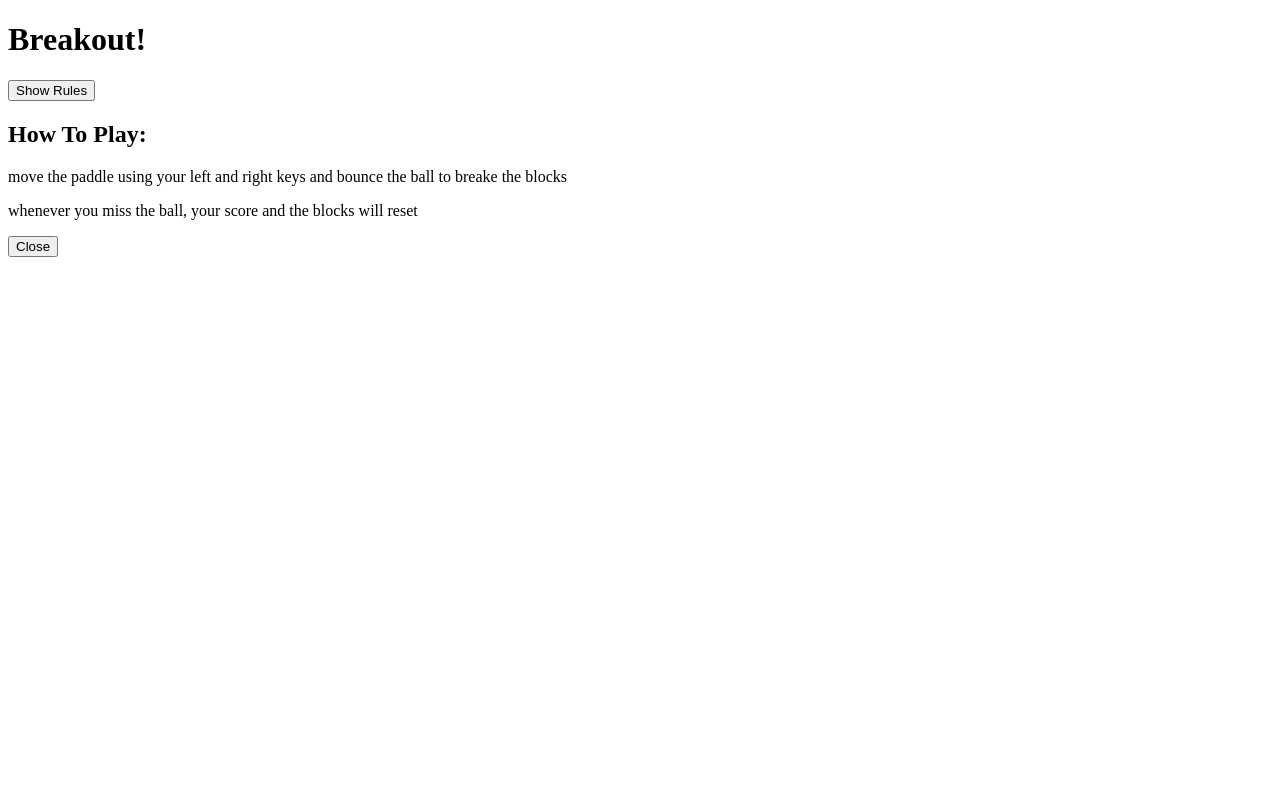
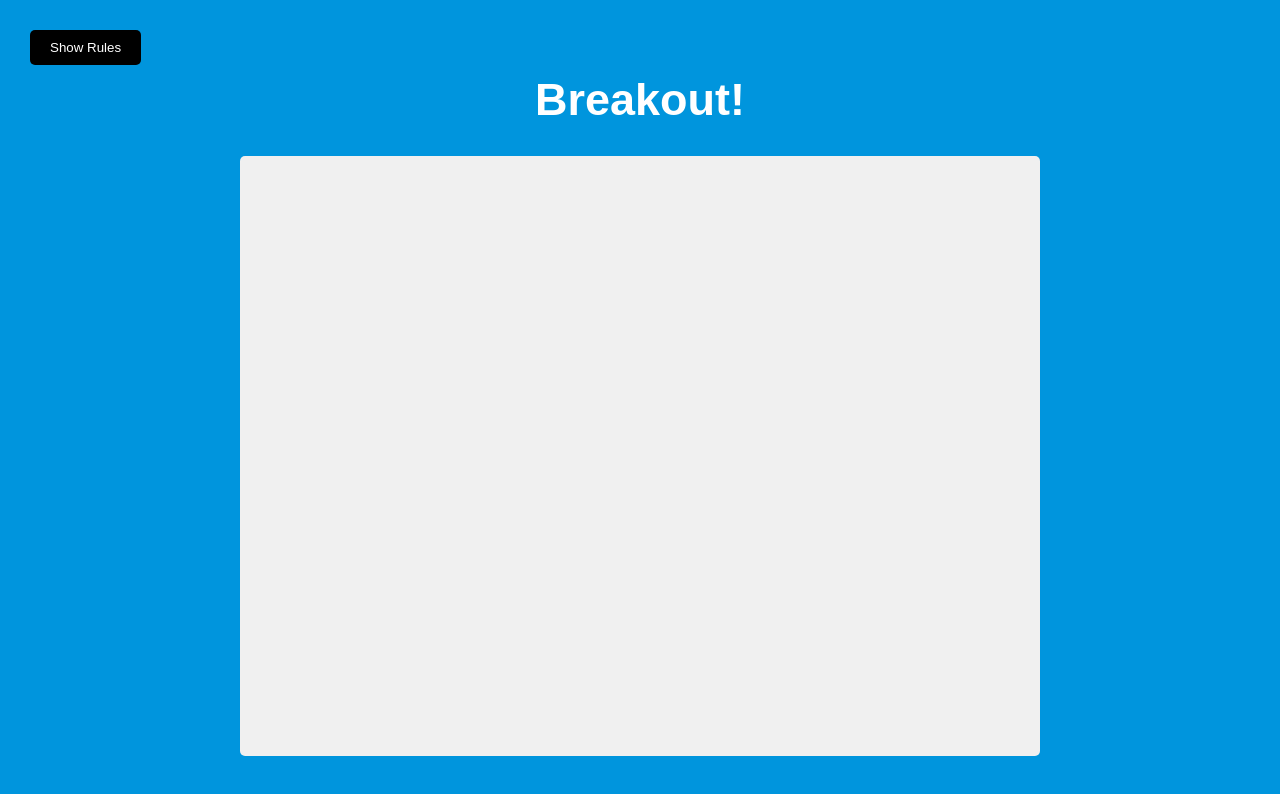
Before and after one commit to naregkaramardian/Breakout, a plain HTML site: page index.html in a window 1280 px wide. Drawn offline with Linux system fonts and the light colour scheme.

Commit message:
added styles for the breakout game

```diff
--- a/index.html
+++ b/index.html
@@ -3,6 +3,7 @@
   <head>
     <meta charset="UTF-8">
     <meta name="viewport" content="width=device-width, initial-scale=1.0">
+    <link rel="stylesheet" href="styles.css" />
     <title>Breakout</title>
   </head>
   <body>
--- /dev/null
+++ b/styles.css
@@ -0,0 +1,70 @@
+* {
+    box-sizing: border-box;
+  }
+
+  body {
+    background-color: #0095dd;
+    display: flex;
+    flex-direction: column;
+    align-items: center;
+    justify-content: center;
+    font-family: Arial, Helvetica, sans-serif;
+    min-height: 100vh;
+    margin: 0;
+  }
+
+  h1 {
+    font-size: 45px;
+    color: #fff;
+  }
+
+  canvas {
+    background: #f0f0f0;
+    display: block;
+    border-radius: 5px;
+  }
+
+  .btn {
+    cursor: pointer;
+    border: 0;
+    padding: 10px 20px;
+    background: #000;
+    color: #fff;
+    border-radius: 5px;
+  }
+
+  .btn:focus {
+    outline: 0;
+  }
+
+  .btn:hover {
+    background: #222;
+  }
+
+  .btn:active {
+    transform: scale(0.98);
+  }
+
+  .rules-btn {
+    position: absolute;
+    top: 30px;
+    left: 30px;
+  }
+
+  .rules {
+    position: absolute;
+    top: 0;
+    left: 0;
+    background: #333;
+    color: #fff;
+    min-height: 100vh;
+    width: 400px;
+    padding: 20px;
+    line-height: 1.5;
+    transform: translateX(-400px);
+    transition: transform 1s ease-in-out;
+  }
+
+  .rules.show {
+    transform: translateX(0);
+  }
```
Also changed, not shown: scripts.js (added).
